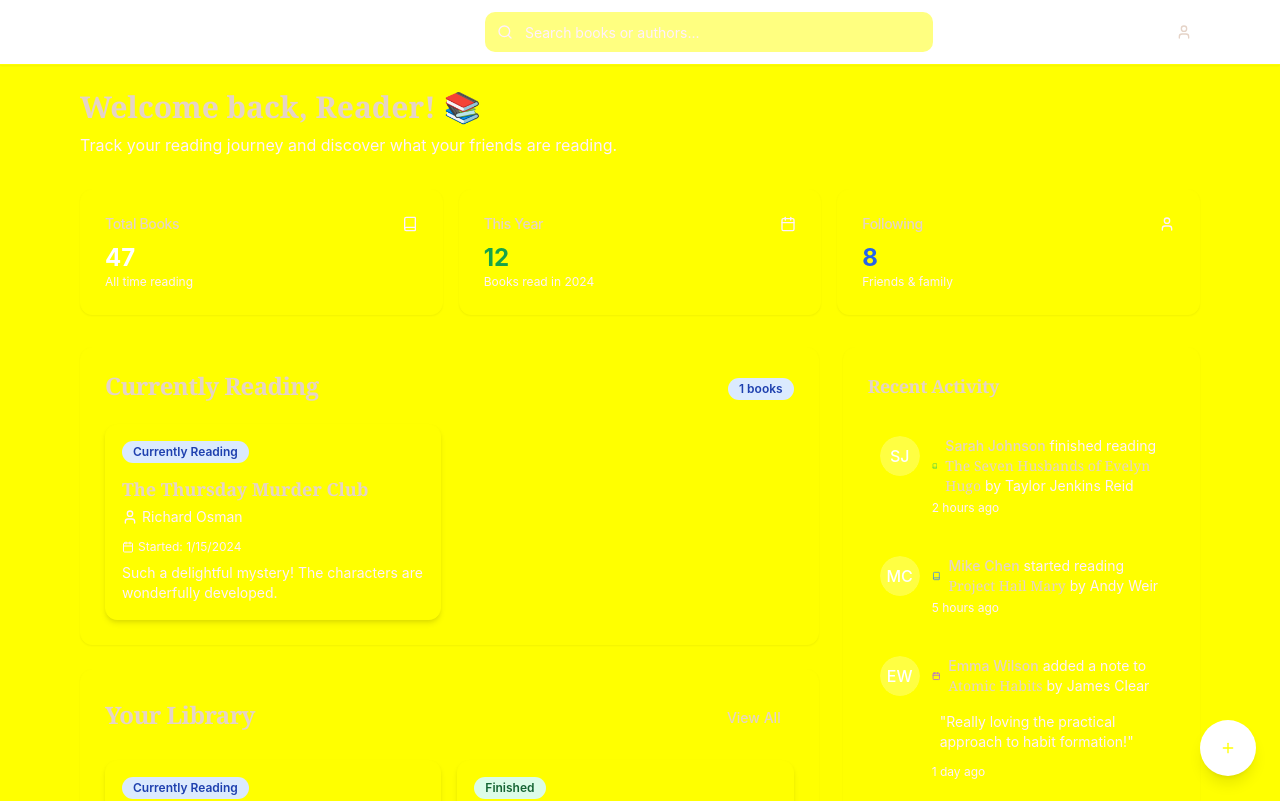
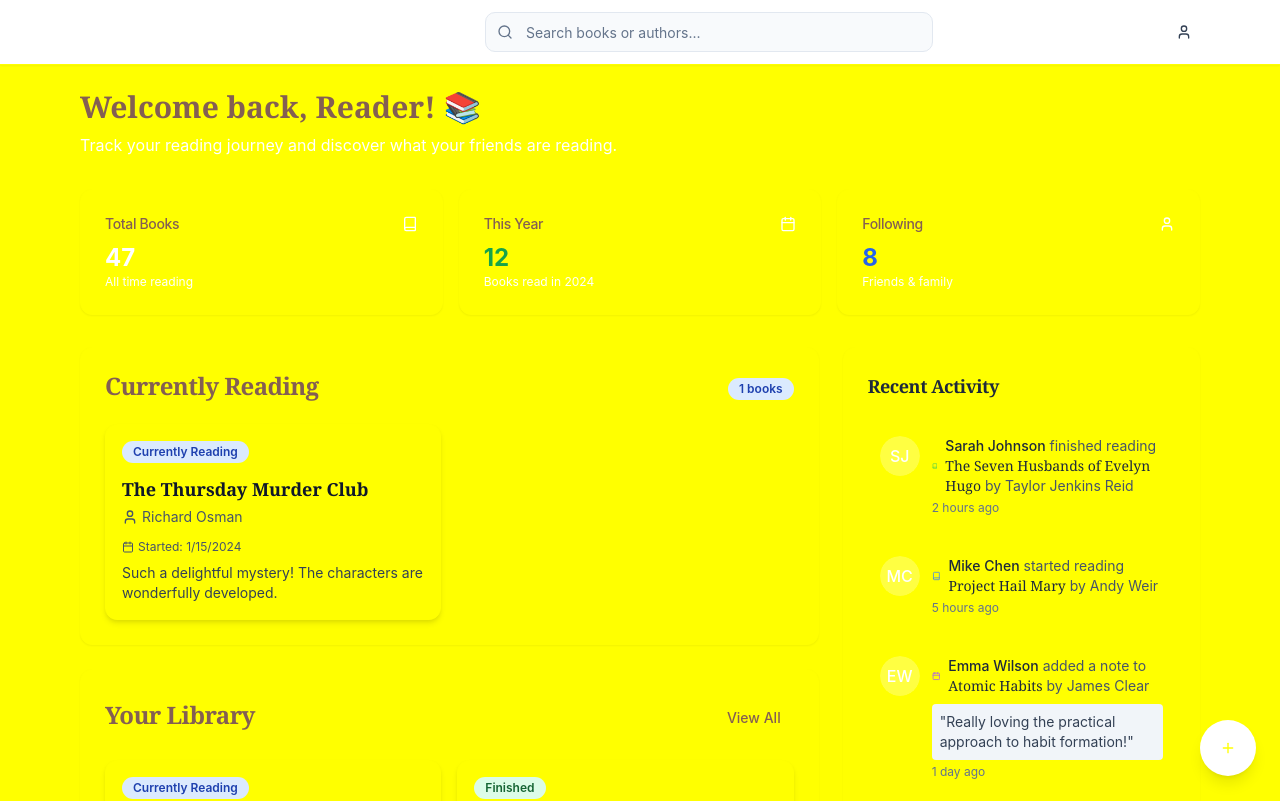
Before and after one commit to matholamew/booklogbook-social-reads, a React (Vite) app: page / in a window 1280 px wide. Shown: the top 801 px of the page. Built offline with nearby package versions, Linux system fonts and the light colour scheme.

Commit message:
Fix: Improve page contrast
Adjust color variables to increase contrast for better readability.

```diff
--- a/src/components/ActivityFeed.tsx
+++ b/src/components/ActivityFeed.tsx
@@ -67,11 +67,11 @@ export const ActivityFeed = () => {
   return (
     <Card>
       <CardHeader>
-        <CardTitle className="text-lg font-serif">Recent Activity</CardTitle>
+        <CardTitle className="text-lg font-serif text-slate-800">Recent Activity</CardTitle>
       </CardHeader>
       <CardContent className="space-y-4">
         {mockActivities.map((activity) => (
-          <div key={activity.id} className="flex items-start gap-3 p-3 rounded-lg hover:bg-muted/50 transition-colors">
+          <div key={activity.id} className="flex items-start gap-3 p-3 rounded-lg hover:bg-slate-50 transition-colors">
             <Avatar className="h-10 w-10">
               <AvatarFallback className="bg-primary/10 text-primary font-medium">
                 {activity.userInitials}
@@ -81,21 +81,21 @@ export const ActivityFeed = () => {
             <div className="flex-1 min-w-0">
               <div className="flex items-center gap-2 mb-1">
                 {getActionIcon(activity.action)}
-                <p className="text-sm">
+                <p className="text-sm text-slate-800">
                   <span className="font-medium">{activity.userName}</span>
-                  <span className="text-muted-foreground"> {getActionText(activity.action)} </span>
+                  <span className="text-slate-600"> {getActionText(activity.action)} </span>
                   <span className="font-medium font-serif">{activity.bookTitle}</span>
-                  <span className="text-muted-foreground"> by {activity.bookAuthor}</span>
+                  <span className="text-slate-600"> by {activity.bookAuthor}</span>
                 </p>
               </div>
 
               {activity.note && (
-                <p className="text-sm text-muted-foreground bg-muted/30 p-2 rounded mt-2">
+                <p className="text-sm text-slate-700 bg-slate-100 p-2 rounded mt-2">
                   "{activity.note}"
                 </p>
               )}
 
-              <p className="text-xs text-muted-foreground mt-1">{activity.timestamp}</p>
+              <p className="text-xs text-slate-500 mt-1">{activity.timestamp}</p>
             </div>
           </div>
         ))}
--- a/src/components/BookCard.tsx
+++ b/src/components/BookCard.tsx
@@ -23,8 +23,8 @@ export const BookCard = ({ book, onClick }: BookCardProps) => {
     switch (status) {
       case 'reading': return 'bg-blue-100 text-blue-800 hover:bg-blue-200';
       case 'finished': return 'bg-green-100 text-green-800 hover:bg-green-200';
-      case 'planned': return 'bg-gray-100 text-gray-800 hover:bg-gray-200';
-      default: return 'bg-gray-100 text-gray-800';
+      case 'planned': return 'bg-slate-100 text-slate-800 hover:bg-slate-200';
+      default: return 'bg-slate-100 text-slate-800';
     }
   };
 
@@ -49,17 +49,17 @@ export const BookCard = ({ book, onClick }: BookCardProps) => {
           </Badge>
         </div>
 
-        <h3 className="font-semibold text-lg text-foreground mb-1 line-clamp-2 font-serif">
+        <h3 className="font-semibold text-lg text-slate-900 mb-1 line-clamp-2 font-serif">
           {book.title}
         </h3>
 
-        <div className="flex items-center text-muted-foreground mb-3">
+        <div className="flex items-center text-slate-600 mb-3">
           <UserIcon className="h-4 w-4 mr-1" />
           <span className="text-sm">{book.author}</span>
         </div>
 
         {(book.dateStarted || book.dateFinished) && (
-          <div className="flex flex-wrap gap-2 text-xs text-muted-foreground mb-2">
+          <div className="flex flex-wrap gap-2 text-xs text-slate-600 mb-2">
             {book.dateStarted && (
               <div className="flex items-center">
                 <Calendar className="h-3 w-3 mr-1" />
@@ -76,7 +76,7 @@ export const BookCard = ({ book, onClick }: BookCardProps) => {
         )}
 
         {book.notes && (
-          <p className="text-sm text-muted-foreground line-clamp-2 mt-2">
+          <p className="text-sm text-slate-700 line-clamp-2 mt-2">
             {book.notes}
           </p>
         )}
--- a/src/components/Header.tsx
+++ b/src/components/Header.tsx
@@ -19,18 +19,18 @@ export const Header = () => {
 
           {/* Search */}
           <div className="flex-1 max-w-md relative">
-            <Search className="absolute left-3 top-1/2 transform -translate-y-1/2 text-muted-foreground h-4 w-4" />
+            <Search className="absolute left-3 top-1/2 transform -translate-y-1/2 text-slate-500 h-4 w-4" />
             <Input
               placeholder="Search books or authors..."
               value={searchQuery}
               onChange={(e) => setSearchQuery(e.target.value)}
-              className="pl-10 bg-muted/50 border-0 focus:bg-white transition-colors"
+              className="pl-10 bg-slate-50 border border-slate-200 focus:bg-white focus:border-primary transition-colors text-slate-900 placeholder:text-slate-500"
             />
           </div>
 
           {/* User Actions */}
           <div className="flex items-center gap-2">
-            <Button variant="ghost" size="sm" className="p-2">
+            <Button variant="ghost" size="sm" className="p-2 text-slate-700 hover:text-slate-900 hover:bg-slate-100">
               <User className="h-5 w-5" />
             </Button>
           </div>
--- a/src/index.css
+++ b/src/index.css
@@ -7,23 +7,23 @@
 
 @layer base {
   :root {
-    --background: 250 250 255;
-    --foreground: 23 37 84;
+    --background: 255 255 255;
+    --foreground: 15 23 42;
 
     --card: 255 255 255;
-    --card-foreground: 23 37 84;
+    --card-foreground: 15 23 42;
 
     --popover: 255 255 255;
-    --popover-foreground: 23 37 84;
+    --popover-foreground: 15 23 42;
 
     --primary: 67 56 202;
     --primary-foreground: 255 255 255;
 
     --secondary: 241 245 249;
-    --secondary-foreground: 51 65 85;
+    --secondary-foreground: 30 41 59;
 
     --muted: 248 250 252;
-    --muted-foreground: 100 116 139;
+    --muted-foreground: 71 85 105;
 
     --accent: 196 181 253;
     --accent-foreground: 67 56 202;
@@ -38,11 +38,11 @@
     --radius: 0.75rem;
 
     --sidebar-background: 255 255 255;
-    --sidebar-foreground: 23 37 84;
+    --sidebar-foreground: 15 23 42;
     --sidebar-primary: 67 56 202;
     --sidebar-primary-foreground: 255 255 255;
     --sidebar-accent: 241 245 249;
-    --sidebar-accent-foreground: 51 65 85;
+    --sidebar-accent-foreground: 30 41 59;
     --sidebar-border: 226 232 240;
     --sidebar-ring: 67 56 202;
   }
```
